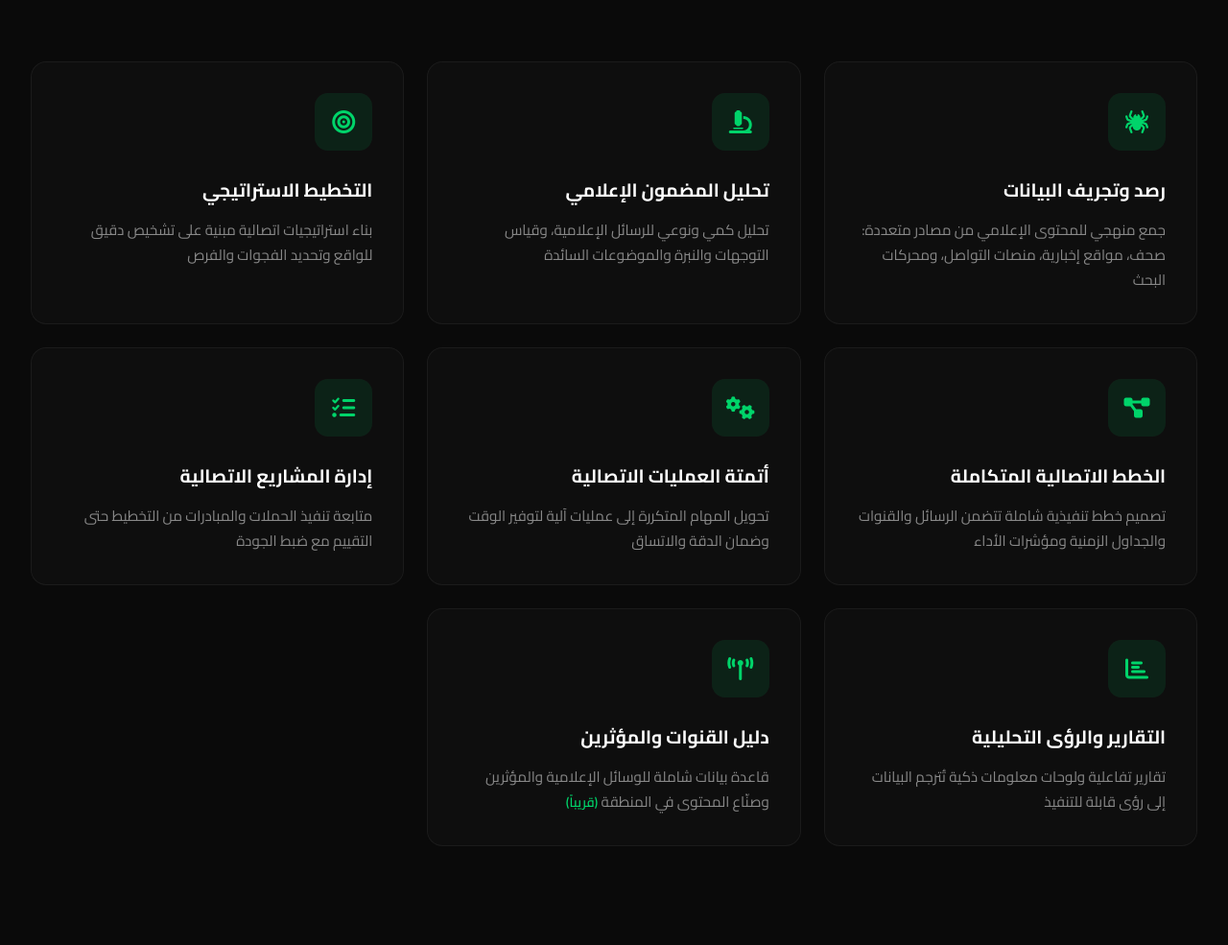
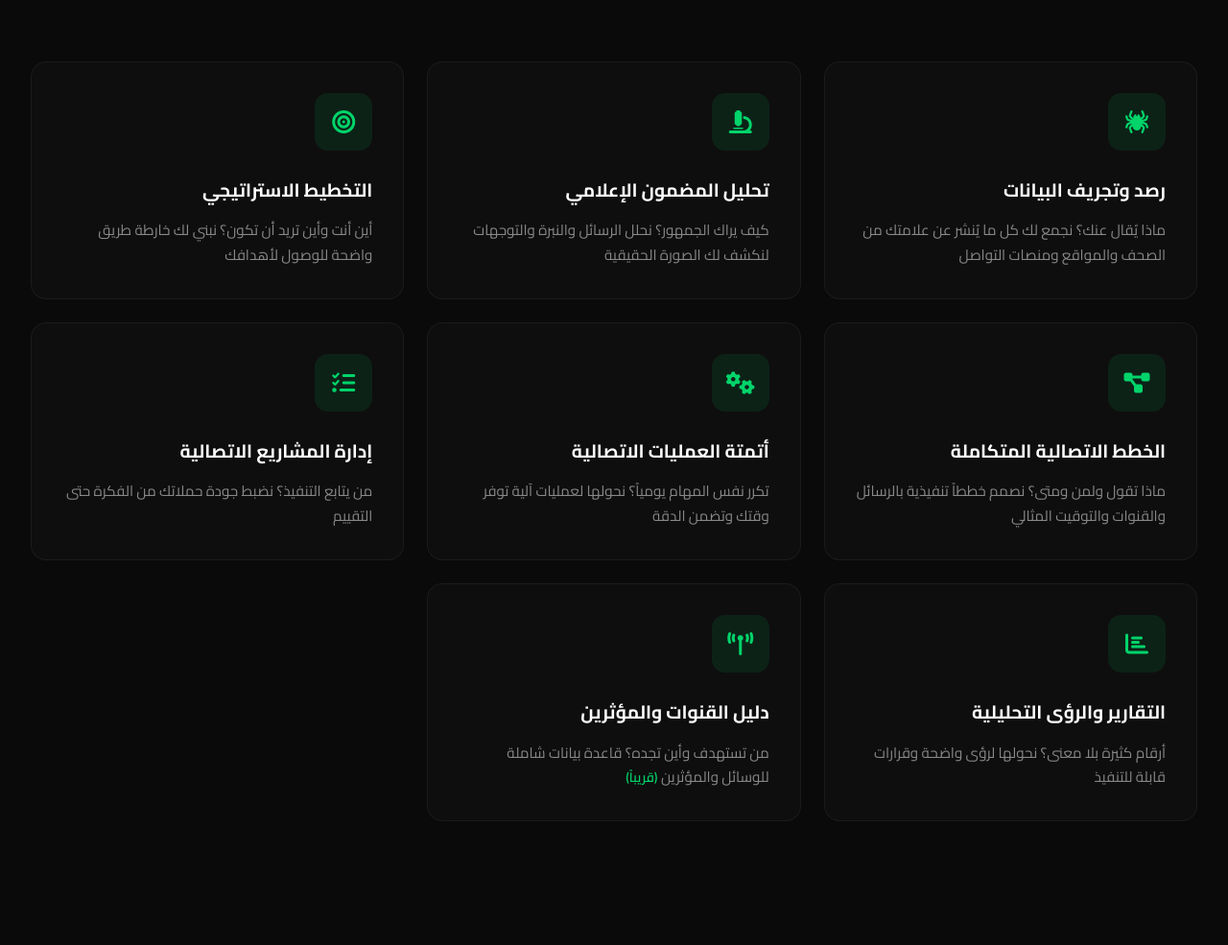
Before and after one commit to 24-45/platform, a Flask app: page / in a window 1280 px wide. Shown: the part 1795-2780 px from the top of the page at 96% size. Run offline with Flask 3, Linux system fonts and the light colour scheme.

Commit message:
تطوير: صياغة الخدمات بأسلوب Hook جذاب

```diff
--- a/templates/platform/index.html
+++ b/templates/platform/index.html
@@ -675,14 +675,14 @@
             <p>نُمكّنك من فهم المشهد الإعلامي واتخاذ قرارات مبنية على بيانات دقيقة</p>
         </div>
         <div class="services-grid">
-            <div class="service-card"><div class="service-icon"><i class="fas fa-spider"></i></div><h3>رصد وتجريف البيانات</h3><p>جمع منهجي للمحتوى الإعلامي من مصادر متعددة: صحف، مواقع إخبارية، منصات التواصل، ومحركات البحث</p></div>
-            <div class="service-card"><div class="service-icon"><i class="fas fa-microscope"></i></div><h3>تحليل المضمون الإعلامي</h3><p>تحليل كمي ونوعي للرسائل الإعلامية، وقياس التوجهات والنبرة والموضوعات السائدة</p></div>
-            <div class="service-card"><div class="service-icon"><i class="fas fa-bullseye"></i></div><h3>التخطيط الاستراتيجي</h3><p>بناء استراتيجيات اتصالية مبنية على تشخيص دقيق للواقع وتحديد الفجوات والفرص</p></div>
-            <div class="service-card"><div class="service-icon"><i class="fas fa-project-diagram"></i></div><h3>الخطط الاتصالية المتكاملة</h3><p>تصميم خطط تنفيذية شاملة تتضمن الرسائل والقنوات والجداول الزمنية ومؤشرات الأداء</p></div>
-            <div class="service-card"><div class="service-icon"><i class="fas fa-cogs"></i></div><h3>أتمتة العمليات الاتصالية</h3><p>تحويل المهام المتكررة إلى عمليات آلية لتوفير الوقت وضمان الدقة والاتساق</p></div>
-            <div class="service-card"><div class="service-icon"><i class="fas fa-tasks"></i></div><h3>إدارة المشاريع الاتصالية</h3><p>متابعة تنفيذ الحملات والمبادرات من التخطيط حتى التقييم مع ضبط الجودة</p></div>
-            <div class="service-card"><div class="service-icon"><i class="fas fa-chart-bar"></i></div><h3>التقارير والرؤى التحليلية</h3><p>تقارير تفاعلية ولوحات معلومات ذكية تُترجم البيانات إلى رؤى قابلة للتنفيذ</p></div>
-            <div class="service-card"><div class="service-icon"><i class="fas fa-broadcast-tower"></i></div><h3>دليل القنوات والمؤثرين</h3><p>قاعدة بيانات شاملة للوسائل الإعلامية والمؤثرين وصنّاع المحتوى في المنطقة <span class="coming-soon">(قريباً)</span></p></div>
+            <div class="service-card"><div class="service-icon"><i class="fas fa-spider"></i></div><h3>رصد وتجريف البيانات</h3><p>ماذا يُقال عنك؟ نجمع لك كل ما يُنشر عن علامتك من الصحف والمواقع ومنصات التواصل</p></div>
+            <div class="service-card"><div class="service-icon"><i class="fas fa-microscope"></i></div><h3>تحليل المضمون الإعلامي</h3><p>كيف يراك الجمهور؟ نحلل الرسائل والنبرة والتوجهات لنكشف لك الصورة الحقيقية</p></div>
+            <div class="service-card"><div class="service-icon"><i class="fas fa-bullseye"></i></div><h3>التخطيط الاستراتيجي</h3><p>أين أنت وأين تريد أن تكون؟ نبني لك خارطة طريق واضحة للوصول لأهدافك</p></div>
+            <div class="service-card"><div class="service-icon"><i class="fas fa-project-diagram"></i></div><h3>الخطط الاتصالية المتكاملة</h3><p>ماذا تقول ولمن ومتى؟ نصمم خططاً تنفيذية بالرسائل والقنوات والتوقيت المثالي</p></div>
+            <div class="service-card"><div class="service-icon"><i class="fas fa-cogs"></i></div><h3>أتمتة العمليات الاتصالية</h3><p>تكرر نفس المهام يومياً؟ نحولها لعمليات آلية توفر وقتك وتضمن الدقة</p></div>
+            <div class="service-card"><div class="service-icon"><i class="fas fa-tasks"></i></div><h3>إدارة المشاريع الاتصالية</h3><p>من يتابع التنفيذ؟ نضبط جودة حملاتك من الفكرة حتى التقييم</p></div>
+            <div class="service-card"><div class="service-icon"><i class="fas fa-chart-bar"></i></div><h3>التقارير والرؤى التحليلية</h3><p>أرقام كثيرة بلا معنى؟ نحولها لرؤى واضحة وقرارات قابلة للتنفيذ</p></div>
+            <div class="service-card"><div class="service-icon"><i class="fas fa-broadcast-tower"></i></div><h3>دليل القنوات والمؤثرين</h3><p>من تستهدف وأين تجده؟ قاعدة بيانات شاملة للوسائل والمؤثرين <span class="coming-soon">(قريباً)</span></p></div>
         </div>
     </section>
 
```
